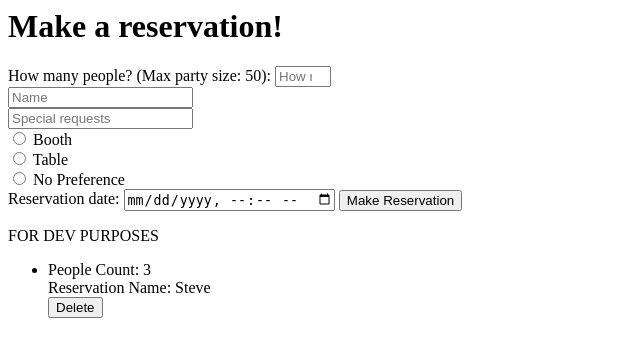
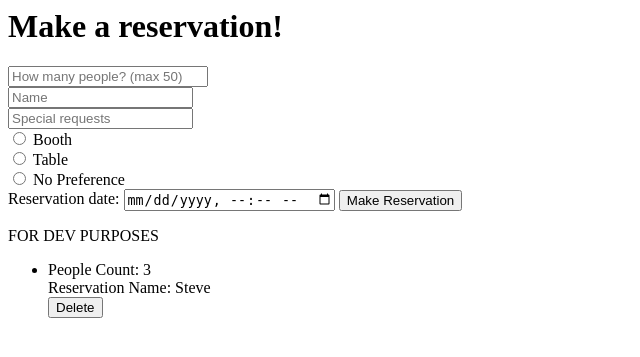
Before and after one commit to danielbrinkman/IntroSWEProject, a Django app: page /reservation/ in a window 1280 px wide. Shown: the top 357 px of the page, without its empty margins (0-640 px from the left). Run offline with Django 3.2, Linux system fonts and the light colour scheme; data comes from the database, SQL or seed files in the repository.

Commit message:
Update reservation.html
fix even more dumb

```diff
--- a/reservation/templates/reservation.html
+++ b/reservation/templates/reservation.html
@@ -2,8 +2,7 @@
 <body>
 
 	<form action="/addReservationItem/" method = "post">{% csrf_token %}
-		<label for="peopleCount">How many people? (Max party size: 50):</label>
-		<input type="number" min="1" max="50" name="peopleCount" placeholder="How many people?"> <br>
+		<input type="number" min="1" max="50" style="width: 200px;"name="peopleCount" placeholder="How many people? (max 50)"> <br>
 		<input type="text" name="reservationName" placeholder="Name"> <br>
         	<input type="text" name="comments" placeholder="Special requests"> <br>
 		<input type="radio" id="Booth" name="tablePref" value="Booth">
```
